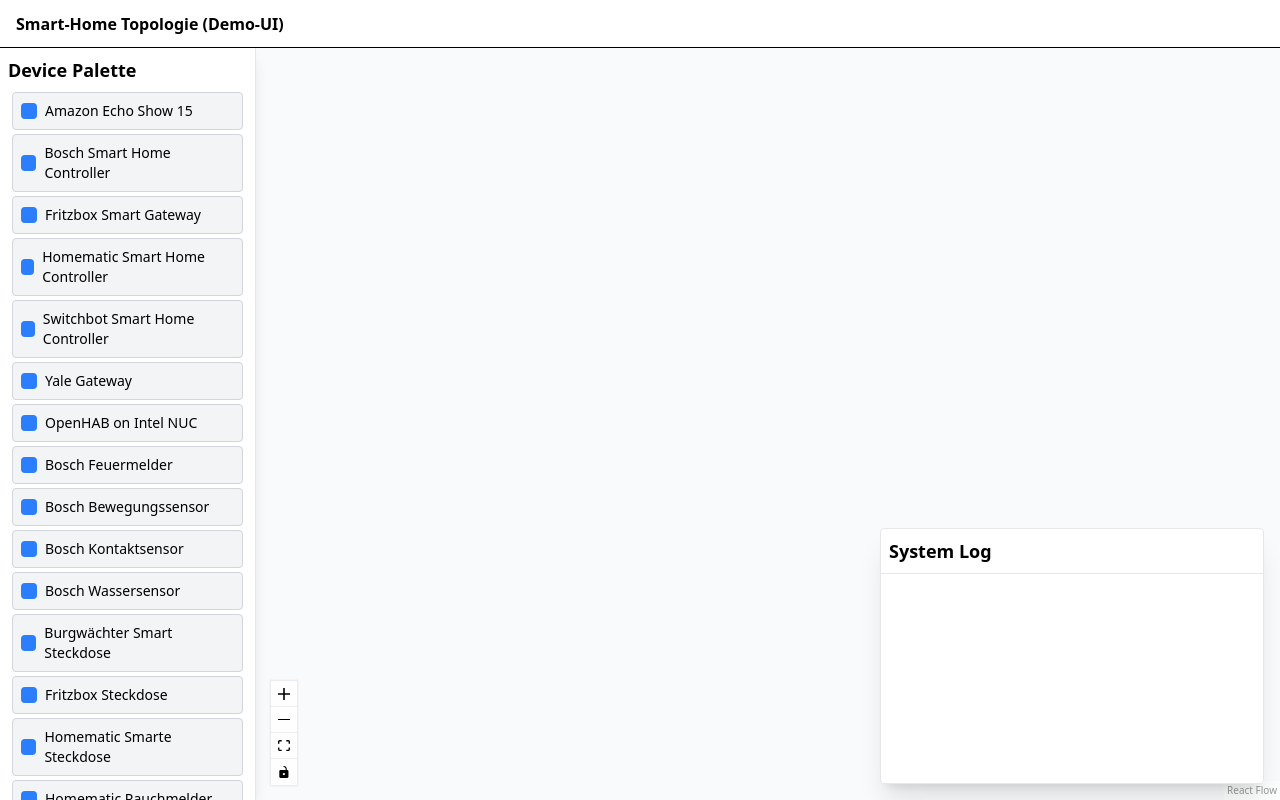
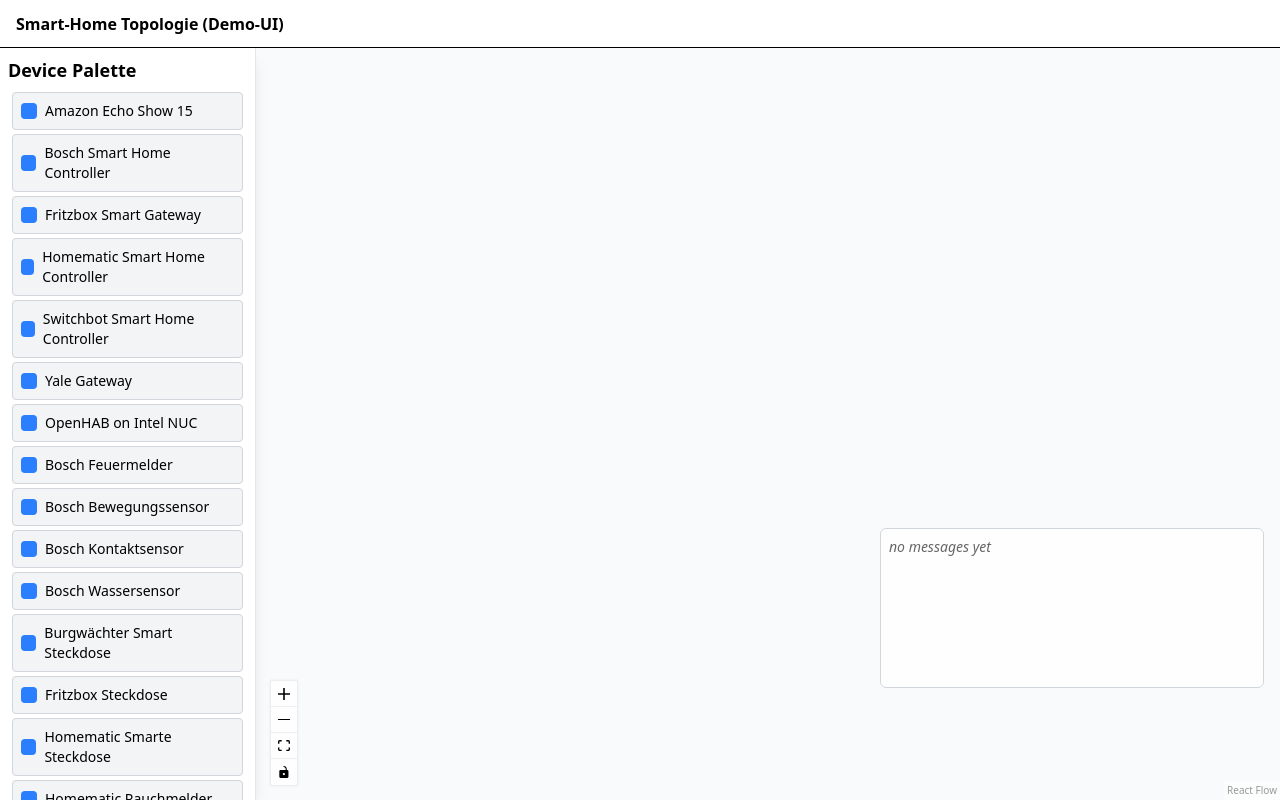
Before and after one commit to Goodgamejuli/smartdash, a React (Vite) app: page / in a window 1280 px wide. Built offline with nearby package versions, Linux system fonts and the light colour scheme.

Commit message:
UI Logging works

```diff
--- a/src/components/RollingLog.tsx
+++ b/src/components/RollingLog.tsx
@@ -1,51 +1,29 @@
-import React, { useEffect, useRef } from 'react';
+import React from 'react';
 import { useTopologyStore } from '../store/useTopologyStore';
-import { LogEvent } from '../model/schema';
-
-const LogEntry: React.FC<{ log: LogEvent }> = ({ log }) => {
-    let severityClass = 'text-gray-700';
-    if (log.severity === 'warn') {
-        severityClass = 'text-yellow-600';
-    } else if (log.severity === 'error') {
-        severityClass = 'text-red-600 font-medium';
-    }
-
-    // Format timestamp (assuming log.ts is an ISO string)
-    const time = new Date(log.ts).toLocaleTimeString('en-AU', { hour: '2-digit', minute: '2-digit', second: '2-digit' });
-
-    return (
-        <div className={`text-xs p-0.5 border-b border-gray-100 ${severityClass}`}>
-            <span className="font-mono text-gray-400 mr-2">[{time}]</span>
-            {log.text}
-        </div>
-    );
-};
 
 const RollingLog: React.FC = () => {
-    // We rely on the summary of useTopologyStore which includes `log: LogEvent[]`
-    const logs = useTopologyStore((state) => state.log);
-    const logEndRef = useRef<HTMLDivElement>(null);
+  const logs = useTopologyStore((s) => s.logs);
 
-    // Effect to scroll to the bottom whenever logs change
-    useEffect(() => {
-        logEndRef.current?.scrollIntoView({ behavior: 'smooth' });
-    }, [logs]);
+  const safe = Array.isArray(logs) ? logs : [];
 
-    // Reverse the logs array so the newest log (index 0 in store) appears at the bottom of the list.
-    const displayedLogs = [...logs].reverse();
-
-    return (
-        <div className="flex flex-col h-full bg-white border border-gray-200 rounded shadow-xl">
-            <h3 className="p-2 text-lg font-semibold border-b border-gray-200">System Log</h3>
-            <div className="flex-grow overflow-y-auto p-2 space-y-1 font-mono text-sm">
-                {displayedLogs.map((log) => (
-                    // Using log.id for key, assuming it's unique
-                    <LogEntry key={log.id} log={log} />
-                ))}
-                <div ref={logEndRef} />
-            </div>
-        </div>
-    );
+  return (
+    <div
+      className="h-40 w-full overflow-auto rounded-md border border-gray-300 bg-white/80 p-2 text-sm"
+      role="log"
+      aria-live="polite"
+    >
+      {safe.length === 0 ? (
+        <div className="italic opacity-60">no messages yet</div>
+      ) : (
+        safe.slice(-200).map((l) => (
+          <div key={l.id} className="whitespace-pre-wrap">
+            <span className="opacity-50">[{new Date(l.ts).toLocaleTimeString()}]</span>{' '}
+            {l.text}
+          </div>
+        ))
+      )}
+    </div>
+  );
 };
 
 export default RollingLog;
--- a/src/components/TopologyCanvas.tsx
+++ b/src/components/TopologyCanvas.tsx
@@ -1,6 +1,4 @@
-// src/components/TopologyCanvas.tsx
-
-import React, { useCallback } from 'react';
+import React, { useCallback, useRef, useState } from 'react';
 import {
   ReactFlow,
   ReactFlowProvider,
@@ -10,97 +8,113 @@
   Controls,
   type Connection,
   type XYPosition,
-  type Node,
-  type Edge,
-  useReactFlow,
+  type Edge as FlowEdge,
+  type Node as FlowNode,
+  type ReactFlowInstance,
 } from '@xyflow/react';
 import '@xyflow/react/dist/style.css';
 
-import { useTopologyStore } from '../store/useTopologyStore';
+import { useTopologyStore, type Device } from '../store/useTopologyStore';
 import { ALL_DEVICE_TYPES } from '../model/deviceTypes';
-import type { Device } from '../model/schema';
 
-// Optional: custom node types map (empty for now)
 const nodeTypes = {};
-
-const initialNodes: Node[] = [];
-const initialEdges: Edge[] = [];
+const initialNodes: FlowNode[] = [];
+const initialEdges: FlowEdge[] = [];
 
 const TopologyCanvasContent: React.FC = () => {
-  const rf = useReactFlow();
+  const wrapperRef = useRef<HTMLDivElement>(null);
+  const [rf, setRf] = useState<ReactFlowInstance | null>(null);
 
-  // pull only what you need from your store for now
-  const { addDevice /*, addEdge: storeAddEdge, devices, edges */ } = useTopologyStore();
+  const addDevice = useTopologyStore((s) => s.addDevice);
+  const addLog = useTopologyStore((s) => s.addLog);
+  const updateDevicePosition = useTopologyStore((s) => s.updateDevicePosition);
 
-  // local UI state (we'll sync with store later)
   const [nodes, setNodes, onNodesChange] = useNodesState(initialNodes);
-  const [edgeFlows, setEdges, onEdgesChange] = useEdgesState(initialEdges);
+  const [edges, setEdges, onEdgesChange] = useEdgesState(initialEdges);
 
   const onConnect = useCallback(
     (params: Connection) => {
       setEdges((eds) => addEdge(params, eds));
-      // later: also persist to store if desired
+      if (params.source && params.target) {
+        addLog(`Connected ${params.source} → ${params.target}`);
+      }
     },
-    [setEdges]
+    [setEdges, addLog]
   );
-
-  const onDragOver = useCallback((event: React.DragEvent) => {
-    event.preventDefault();
-    event.dataTransfer.dropEffect = 'move';
-  }, []);
 
   const onDrop = useCallback(
     (event: React.DragEvent) => {
       event.preventDefault();
+      if (!rf) return;
 
       const type = event.dataTransfer.getData('application/reactflow');
       if (!type) return;
 
-      const deviceDef = ALL_DEVICE_TYPES.find((d) => d.type === type);
-      if (!deviceDef) return;
+      const def = ALL_DEVICE_TYPES.find((d) => d.type === type);
+      if (!def) return;
 
-      // translate screen -> flow coords (handles zoom/pan correctly)
-      const position: XYPosition = rf.screenToFlowPosition({
+      // ✅ Keine manuellen Bounds abziehen – direkt Screen→Flow
+      const pos: XYPosition = rf.screenToFlowPosition({
         x: event.clientX,
         y: event.clientY,
       });
 
-      // store model
-      const newDevice: Omit<Device, 'id'> = {
-        type: deviceDef.type,
-        label: deviceDef.label,
-        x: position.x,
-        y: position.y,
-        protocols: deviceDef.protocols,
+      const newDev: Omit<Device, 'id'> = {
+        type: def.type,
+        label: def.label,
+        x: pos.x,
+        y: pos.y,
+        protocols: def.protocols,
       };
-      addDevice(newDevice);
+      const created = addDevice(newDev);
 
-      // immediate UI feedback with a temp node
-      const tempId = `${deviceDef.type}-${Date.now()}-${Math.round(Math.random() * 1e6)}`;
       setNodes((nds) =>
         nds.concat({
-          id: tempId,
-          position,
-          data: { label: deviceDef.label },
-          type: 'default',
+          id: created.id,
+          position: pos,
+          data: { label: def.label },
         })
       );
+
+      addLog(`Device placed: ${def.label} @ (${Math.round(pos.x)}, ${Math.round(pos.y)})`);
     },
-    [rf, setNodes, addDevice]
+    [rf, addDevice, addLog, setNodes]
+  );
+
+  const onDragOver = useCallback((e: React.DragEvent) => {
+    e.preventDefault();
+    e.dataTransfer.dropEffect = 'move';
+  }, []);
+
+  // ✅ Logge Positionsänderungen & schreibe sie in den Store
+  const onNodeDragStop = useCallback(
+    (_e: React.MouseEvent, node: FlowNode) => {
+      updateDevicePosition(node.id, node.position.x, node.position.y);
+      const label = (node.data as any)?.label ?? node.id;
+      addLog(
+        `Device moved: ${label} -> (${Math.round(node.position.x)}, ${Math.round(
+          node.position.y
+        )})`
+      );
+    },
+    [updateDevicePosition, addLog]
   );
 
   return (
-    <div className="reactflow-wrapper h-full w-full">
+    <div ref={wrapperRef} className="reactflow-wrapper h-full w-full">
       <ReactFlow
         nodes={nodes}
-        edges={edgeFlows}
+        edges={edges}
         onNodesChange={onNodesChange}
         onEdgesChange={onEdgesChange}
         onConnect={onConnect}
         onDrop={onDrop}
         onDragOver={onDragOver}
+        onNodeDragStop={onNodeDragStop}
+        onInit={setRf}
         nodeTypes={nodeTypes}
-        fitView
+        // Optional: nimm 'fitView' raus, wenn du absolut keine Auto-Zentrierung willst
+        // fitView
       >
         <Controls />
       </ReactFlow>
--- a/src/store/useTopologyStore.ts
+++ b/src/store/useTopologyStore.ts
@@ -1,52 +1,59 @@
 import { create } from 'zustand';
-import { Device, Edge, LogEvent, Protocol } from '../model/schema';
 
-/**
- * useTopologyStore uses Zustand to manage the application state. It keeps
- * track of devices, edges and log events, and provides functions for
- * modifying them. The store is intentionally simple and does not persist
- * data between sessions.
- */
+export type LogEntry = { id: string; ts: number; text: string };
+
+export type Device = {
+  id: string;
+  type: string;
+  label: string;
+  x: number;
+  y: number;
+  protocols: string[];
+};
+
+export type Edge = { id: string; source: string; target: string; protocol?: string };
+
+let _id = 0;
+const nextId = () => String(++_id);
+
 type State = {
   devices: Device[];
   edges: Edge[];
-  selectedId?: string;
-  log: LogEvent[];
-  addDevice: (d: Omit<Device, 'id'>) => void;
-  moveDevice: (id: string, x: number, y: number) => void;
-  addEdge: (from: string, to: string, protocol: Protocol) => void;
-  addLog: (e: Omit<LogEvent, 'id' | 'ts'> & { ts?: string }) => void;
-  saveLayout: () => string;
-  loadLayout: (json: string) => void;
+  logs: LogEntry[];
+
+  addDevice: (d: Omit<Device, 'id'>) => Device;
+  addEdge: (e: Omit<Edge, 'id'>) => Edge;
+  addLog: (text: string) => void;
+  clearLog: () => void;
+
+  updateDevicePosition: (id: string, x: number, y: number) => void;
 };
 
-export const useTopologyStore = create<State>((set, get) => ({
+export const useTopologyStore = create<State>((set) => ({
   devices: [],
   edges: [],
-  log: [],
-  addDevice: (d) =>
-    set((state) => ({ devices: [...state.devices, { ...d, id: crypto.randomUUID() }] })),
-  moveDevice: (id, x, y) =>
-    set((state) => ({
-      devices: state.devices.map((v) => (v.id === id ? { ...v, x, y } : v)),
+  logs: [],
+
+  addDevice: (d) => {
+    const dev: Device = { id: nextId(), ...d };
+    set((s) => ({ devices: [...s.devices, dev] }));
+    return dev;
+  },
+
+  addEdge: (e) => {
+    const ed: Edge = { id: nextId(), ...e };
+    set((s) => ({ edges: [...s.edges, ed] }));
+    return ed;
+  },
+
+  addLog: (text) =>
+    set((s) => ({ logs: [...s.logs, { id: nextId(), ts: Date.now(), text }] })),
+
+  clearLog: () => set({ logs: [] }),
+
+  // NEW
+  updateDevicePosition: (id, x, y) =>
+    set((s) => ({
+      devices: s.devices.map((d) => (d.id === id ? { ...d, x, y } : d)),
     })),
-  addEdge: (from, to, protocol) =>
-    set((state) => ({
-      edges: [...state.edges, { id: crypto.randomUUID(), from, to, protocol }],
-    })),
-  addLog: (e) =>
-    set((state) => ({
-      log: [
-        { id: crypto.randomUUID(), ts: e.ts ?? new Date().toISOString(), ...e },
-        ...state.log,
-      ].slice(0, 500),
-    })),
-  saveLayout: () => {
-    const { devices, edges } = get();
-    return JSON.stringify({ devices, edges });
-  },
-  loadLayout: (json) => {
-    const { devices, edges } = JSON.parse(json);
-    set({ devices, edges });
-  },
 }));
```
Also changed, not shown: 1 other file (tests, documents, lock files or other folders).
